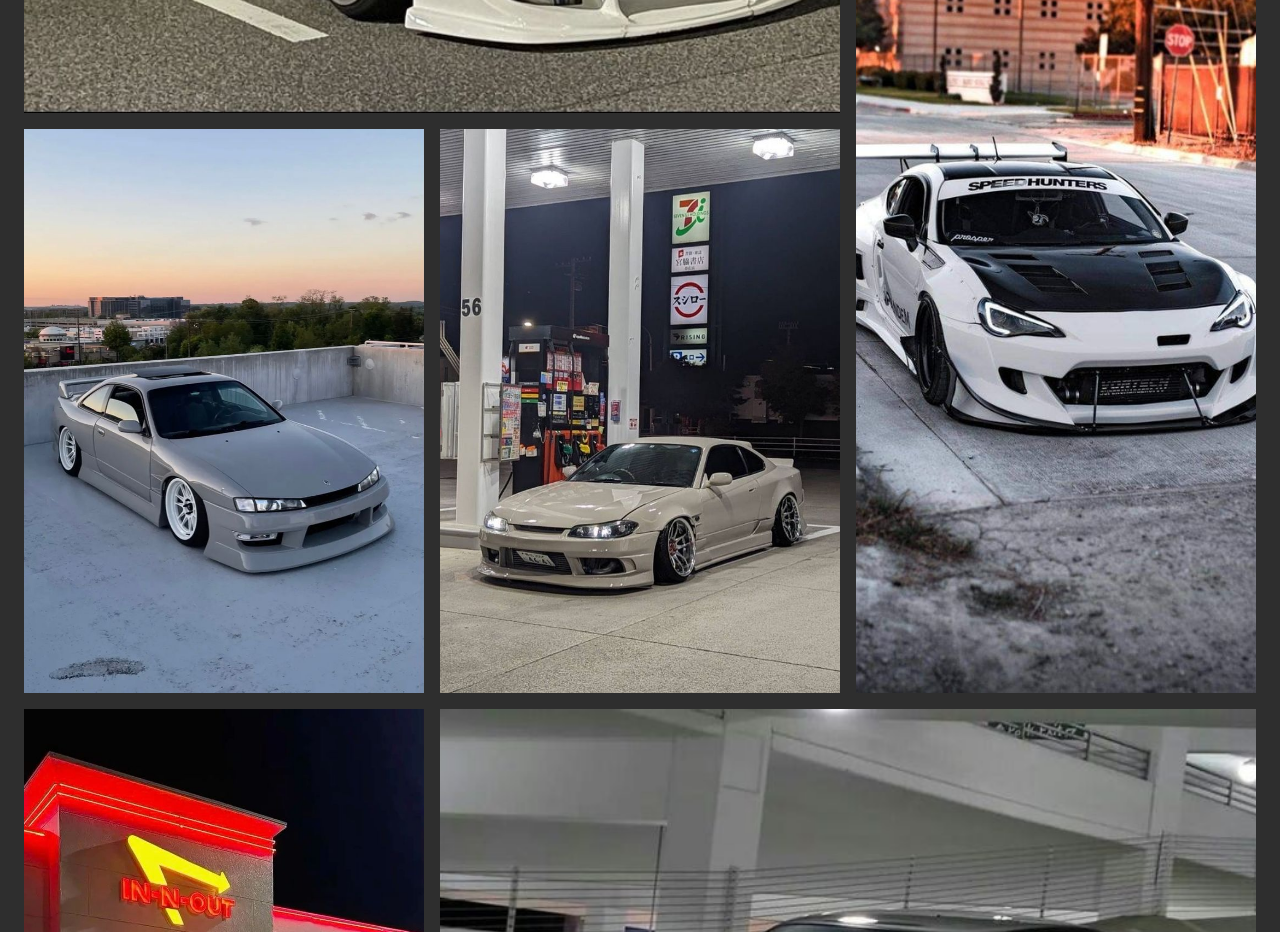
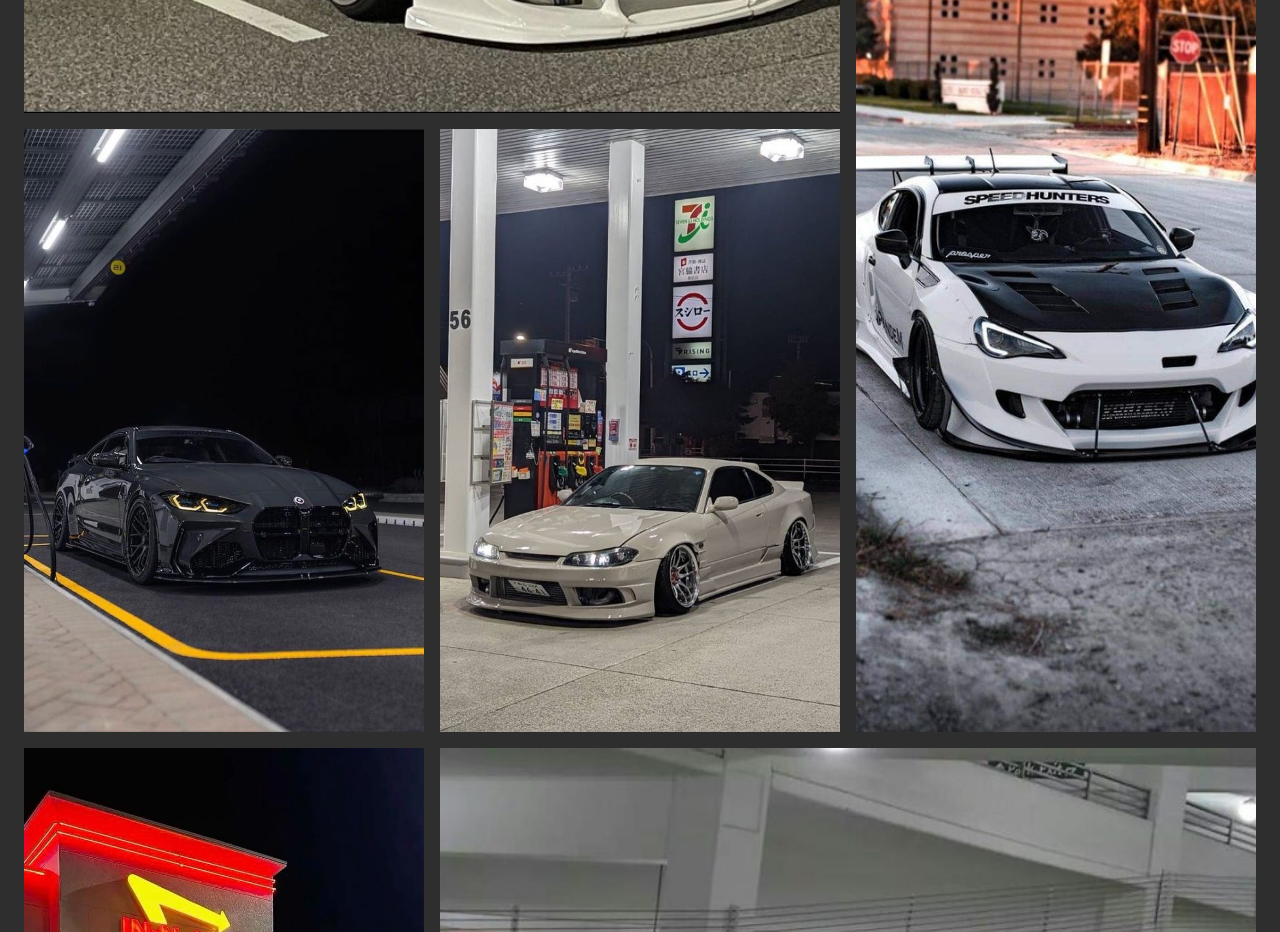
Before and after one commit to sepa2301/Minitask-2-GDGOC, a plain HTML site: page index.html in a window 1280 px wide. Shown: the part 600-1532 px from the top of the page. Drawn offline with Linux system fonts and the light colour scheme.

Commit message:
Update index.html

```diff
--- a/index.html
+++ b/index.html
@@ -38,7 +38,7 @@
           <img src="five.jpeg">
         </div>
         <div class="gambar-layout" id="six">
-          <img src="six.jpeg"/>
+          <img src="ten.jpeg"/>
         </div>
         <div class="gambar-layout" id="seven">
           <img src="seven.jpeg"/>
```
